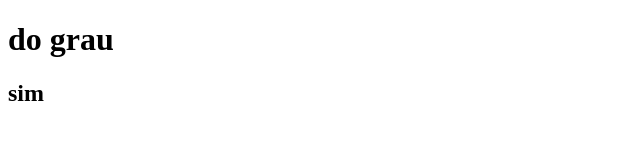
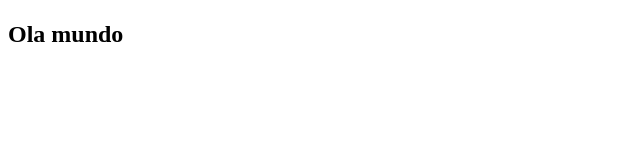
Before and after one commit to Deziderioo/SENAI-TDS3, a plain HTML site: page javascript-html-css/page.html in a window 1280 px wide. Shown: the whole page, without its empty margins (0-640 px from the left). Drawn offline with Linux system fonts and the light colour scheme.

Commit message:
Quarto commit

```diff
--- a/javascript-html-css/page.html
+++ b/javascript-html-css/page.html
@@ -11,11 +11,8 @@
         <title>
             Joaozinho
         </title>
-        <h1>
-            do grau
-        </h1>
         <h2>
-            sim
+            Ola mundo
         </h2>
     </h1>
 </body>
```
